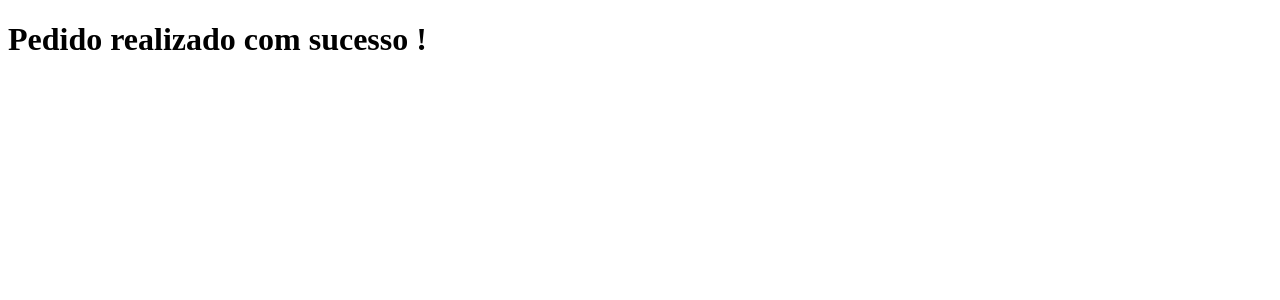
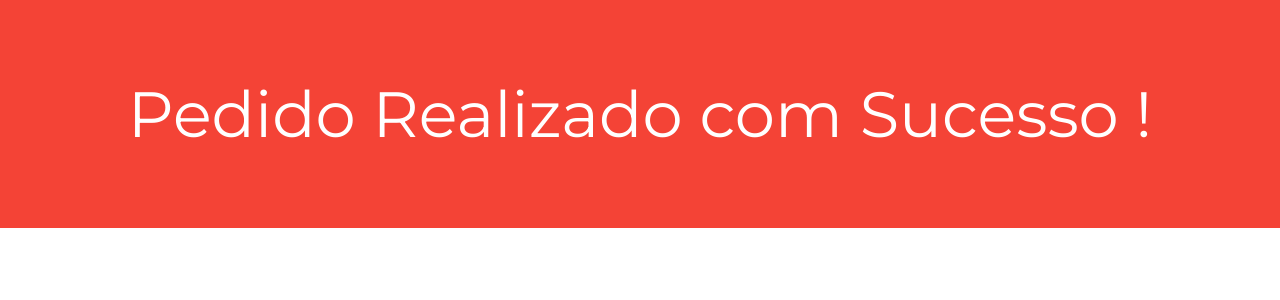
Before and after one commit to gabrielbastoos/app_proximo, a Flask app: template templates/fim.html in a window 1280 px wide. Shown: the top 300 px of the page. Run offline with Flask 2, Linux system fonts and the light colour scheme; the template is opened without the code that fills it, so the values that code supplies are empty; parts of the project's set-up code (start-up, migrations or seed data) failed here and were passed over.

```diff
--- a/classes.py
+++ b/classes.py
@@ -78,5 +78,4 @@ engine = create_engine('mysql+mysqldb://gabrielbastoos:mysqlpassword@gabrielbast
 #engine = create_engine('mysql+mysqldb://caroluchoa:xcsdwe23@caroluchoa.mysql.pythonanywhere-services.com/caroluchoa$restaurants')
 #engine = create_engine('mysql+mysqldb://arthurbarcellos:P@ssw0rd@arthurbarcellos.mysql.pythonanywhere-services.com/arthurbarcellos$mylojas')
 
-'''
 Base.metadata.create_all(engine)
--- a/templates/bebida.html
+++ b/templates/bebida.html
@@ -23,7 +23,7 @@
         <div class="w3-top">
           <div class="w3-bar w3-red w3-card w3-left-align w3-large">
             <a class="w3-bar-item w3-button w3-hide-medium w3-hide-large w3-right w3-padding-large w3-hover-white w3-large w3-red" href="javascript:void(0);" onclick="hello()" title="Toggle Navigation Menu"><i class="fa fa-bars"></i></a>
-            <a href="http://caroluchoa.pythonanywhere.com/" class="w3-bar-item w3-button w3-padding-large w3-white">Home</a>
+            <a href="/" class="w3-bar-item w3-button w3-padding-large w3-white">Home</a>
           </div>
          </div>
          <h3 style="text-align: center"> Refeição Escolhida: {{ refeicao.nome }}</h3>
--- a/templates/fim.html
+++ b/templates/fim.html
@@ -1,14 +1,23 @@
 <!DOCTYPE html>
-
 <html>
-
+    <title>App Proximo</title>
+    <meta charset="UTF-8">
+    <meta name="viewport" content="width=device-width, initial-scale=1">
+    <link rel="stylesheet" href="https://www.w3schools.com/w3css/4/w3.css">
+    <link rel="stylesheet" href="https://fonts.googleapis.com/css?family=Lato">
+    <link rel="stylesheet" href="https://fonts.googleapis.com/css?family=Montserrat">
+    <link rel="stylesheet" href="https://cdnjs.cloudflare.com/ajax/libs/font-awesome/4.7.0/css/font-awesome.min.css">
+    <style>
+    body,h1,h2,h3,h4,h5,h6 {font-family: "Lato", sans-serif}
+    .w3-bar,h1,button {font-family: "Montserrat", sans-serif}
+    .fa-coffee {font-size:180px}
+    </style>
 
 <body>
-
-
-<h1>Pedido realizado com sucesso ! </h1>
-
+    <!-- Header -->
+    <header class="w3-container w3-red w3-center" style="padding:50px 8px">
+      <h1 class="w3-margin w3-jumbo">Pedido Realizado com Sucesso !</h1>
+    </header>
 
 </body>
-
 </html>
--- a/templates/refeicao.html
+++ b/templates/refeicao.html
@@ -22,7 +22,7 @@
         <div class="w3-top">
           <div class="w3-bar w3-red w3-card w3-left-align w3-large">
             <a class="w3-bar-item w3-button w3-hide-medium w3-hide-large w3-right w3-padding-large w3-hover-white w3-large w3-red" href="javascript:void(0);" onclick="hello()" title="Toggle Navigation Menu"><i class="fa fa-bars"></i></a>
-            <a href="http://caroluchoa.pythonanywhere.com/" class="w3-bar-item w3-button w3-padding-large w3-white">Home</a>
+            <a href="/" class="w3-bar-item w3-button w3-padding-large w3-white">Home</a>
           </div>
          </div>
 
--- a/templates/restaurante.html
+++ b/templates/restaurante.html
@@ -22,7 +22,7 @@
         <div class="w3-top">
           <div class="w3-bar w3-red w3-card w3-left-align w3-large">
             <a class="w3-bar-item w3-button w3-hide-medium w3-hide-large w3-right w3-padding-large w3-hover-white w3-large w3-red" href="javascript:void(0);" onclick="hello()" title="Toggle Navigation Menu"><i class="fa fa-bars"></i></a>
-            <a href="http://caroluchoa.pythonanywhere.com/" class="w3-bar-item w3-button w3-padding-large w3-white">Home</a>
+            <a href="/" class="w3-bar-item w3-button w3-padding-large w3-white">Home</a>
           </div>
          </div>
 
```
Also changed, not shown: templates/dados.html (+2 -7 lines), 1 other file.
